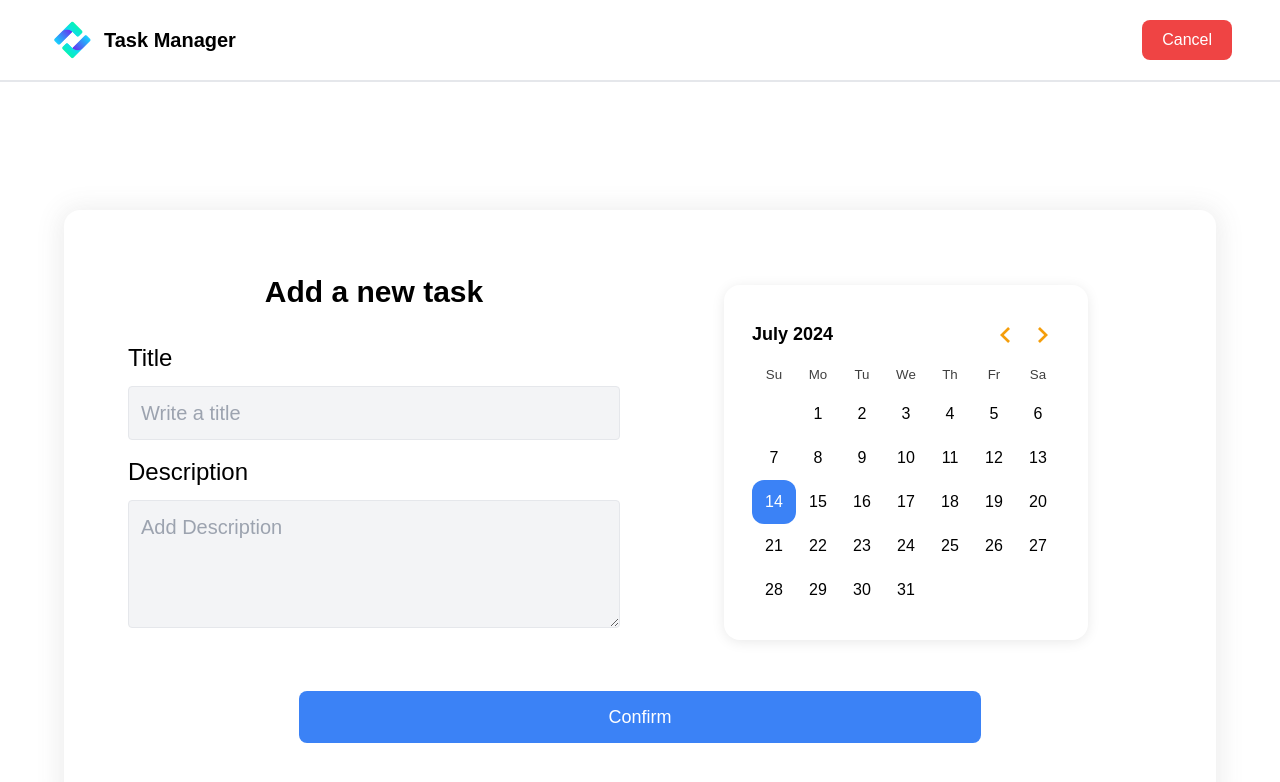
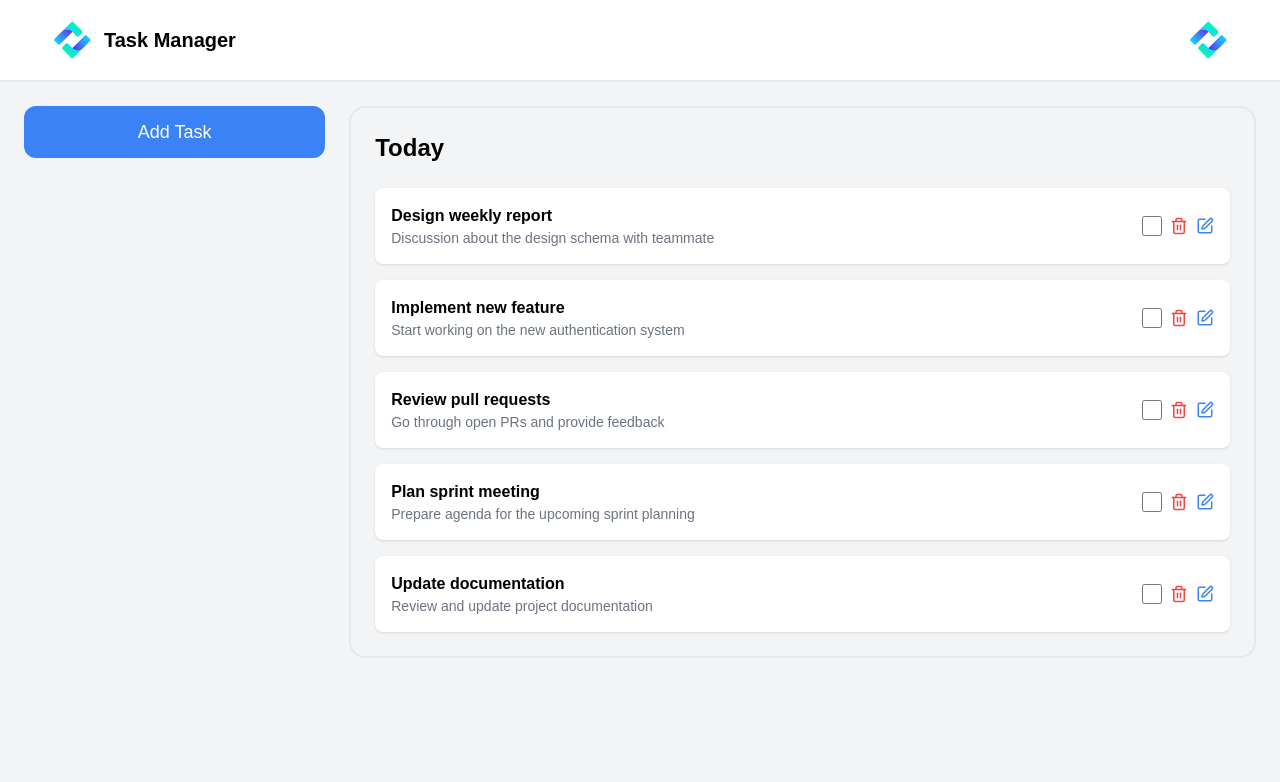
Before and after one commit to tamim-01/Todo-FrontEnd, a React (Create React App) app: page / in a window 1280 px wide. Shown: the top 782 px of the page. Built offline with nearby package versions, Linux system fonts and the light colour scheme.

Commit message:
Run Home Page

```diff
--- a/src/App.js
+++ b/src/App.js
@@ -1,7 +1,8 @@
 import TaskTracker from "./pages/Add-TaskPage.jsx"; // Import using 'default'
+import TaskManager from "./pages/TaskManager.jsx";
 
 function App() {
-  return <TaskTracker />;
+  return <TaskManager />;
 }
 
 export default App;
```
